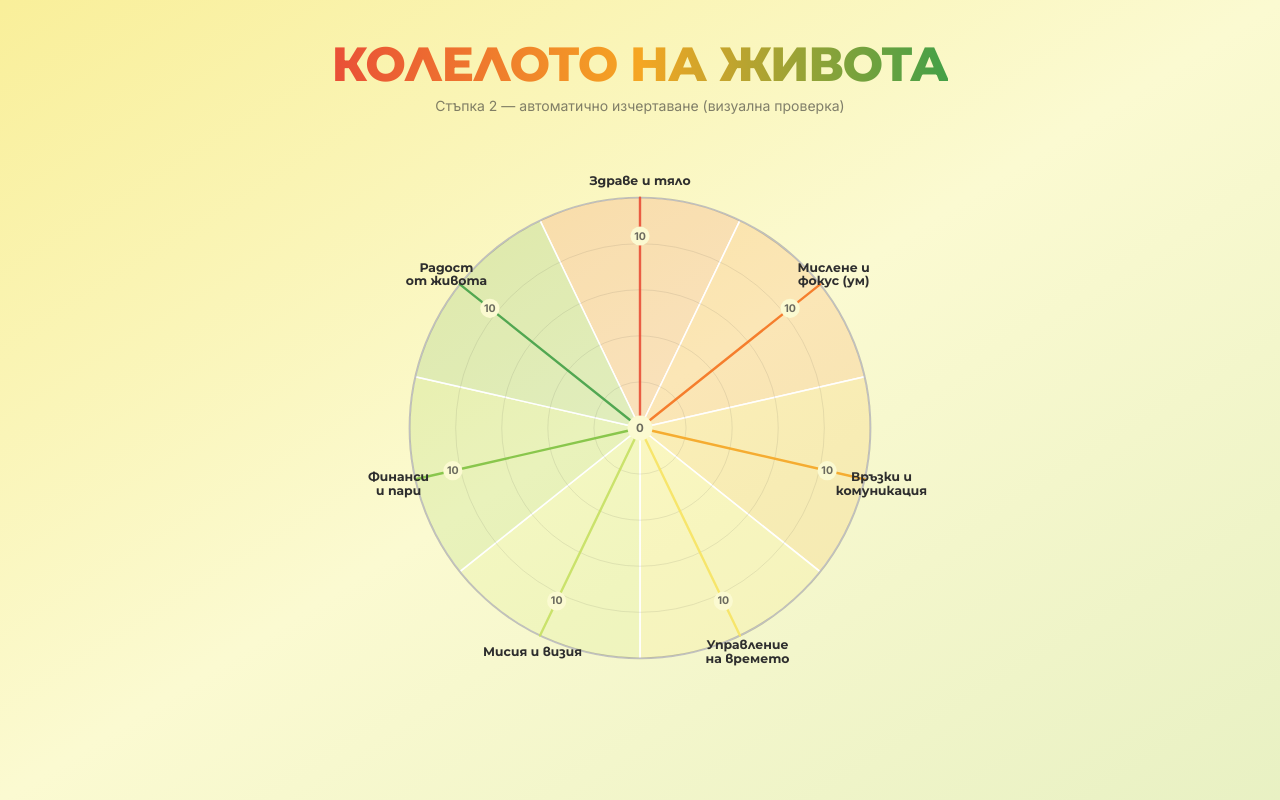
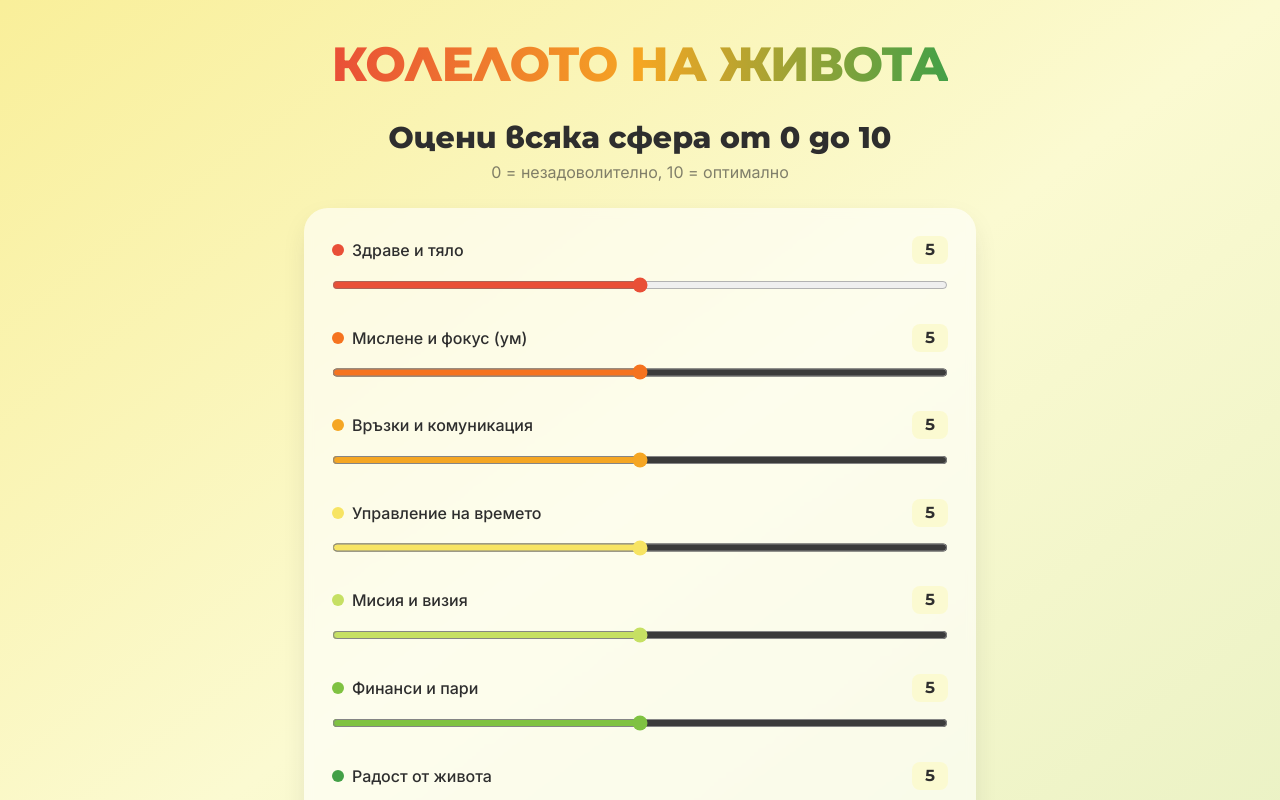
Before and after one commit to Niko5886/The-Wheel-of-Life, a React (Vite) app: page / in a window 1280 px wide. Shown: the top 800 px of the page. Built offline with nearby package versions, Linux system fonts and the light colour scheme; the HTML template or start-up script is replaced by a standard one.

Commit message:
Добавяне на компоненти за стъпка 1 слайдери и подобряване на стиловете за визуализация

```diff
--- a/src/App.tsx
+++ b/src/App.tsx
@@ -1,24 +1,70 @@
+import { useState } from 'react'
+import { AnimatePresence, motion } from 'framer-motion'
+import { ArrowLeft } from 'lucide-react'
+import Step1Sliders from './components/Step1Sliders'
 import WheelSvg from './components/WheelSvg'
 import { createInitialSpheres } from './data/spheres'
+import type { SphereId, Step } from './types'
 
 export default function App() {
-  // Временно (Стъпка 4): статично начално състояние само за визуална проверка.
-  const spheres = createInitialSpheres()
+  // Споделеният state на приложението (§8).
+  const [spheres, setSpheres] = useState(createInitialSpheres)
+  const [step, setStep] = useState<Step>(1)
+
+  const handleScoreChange = (id: SphereId, score: number) => {
+    setSpheres((prev) =>
+      prev.map((s) => (s.id === id ? { ...s, score } : s)),
+    )
+  }
+
+  const goToStep2 = () => {
+    // §8: при прехода 1 → 2 инициализираме точката = оценката.
+    setSpheres((prev) => prev.map((s) => ({ ...s, point: s.score })))
+    setStep(2)
+  }
 
   return (
-    <div className="min-h-screen flex flex-col items-center bg-gradient-to-br from-brand-yellow/50 via-softbg to-brand-green/10 px-4 py-10">
-      <header className="text-center mb-6">
-        <h1 className="font-heading text-3xl md:text-5xl font-extrabold uppercase tracking-tight text-transparent bg-clip-text bg-gradient-to-r from-brand-red via-brand-orange to-brand-green">
+    <div className="flex min-h-screen flex-col items-center bg-gradient-to-br from-brand-yellow/50 via-softbg to-brand-green/10 px-4 py-10">
+      <header className="mb-8 text-center">
+        <h1 className="bg-gradient-to-r from-brand-red via-brand-orange to-brand-green bg-clip-text font-heading text-3xl font-extrabold uppercase tracking-tight text-transparent md:text-5xl">
           Колелото на живота
         </h1>
-        <p className="mt-2 text-sm text-ink/60">
-          Стъпка 2 — автоматично изчертаване (визуална проверка)
-        </p>
       </header>
 
-      <div className="w-full max-w-xl">
-        <WheelSvg spheres={spheres} mode="draw" className="w-full h-auto" />
-      </div>
+      <main className="flex w-full flex-1 flex-col items-center">
+        <AnimatePresence mode="wait">
+          {step === 1 && (
+            <Step1Sliders
+              key="step1"
+              spheres={spheres}
+              onScoreChange={handleScoreChange}
+              onNext={goToStep2}
+            />
+          )}
+
+          {step === 2 && (
+            <motion.div
+              key="step2"
+              initial={{ opacity: 0, y: 16 }}
+              animate={{ opacity: 1, y: 0 }}
+              exit={{ opacity: 0, y: -16 }}
+              transition={{ duration: 0.4, ease: 'easeOut' }}
+              className="flex w-full max-w-xl flex-col items-center"
+            >
+              {/* Провизорно (Стъпка 2 засега): точките/полигонът идват по-късно. */}
+              <WheelSvg spheres={spheres} mode="draw" className="h-auto w-full" />
+              <button
+                type="button"
+                onClick={() => setStep(1)}
+                className="mt-4 inline-flex items-center gap-2 rounded-2xl bg-white/70 px-5 py-2.5 font-heading font-bold text-ink shadow-soft transition hover:brightness-105 active:scale-[.98]"
+              >
+                <ArrowLeft size={20} strokeWidth={2.5} />
+                Назад
+              </button>
+            </motion.div>
+          )}
+        </AnimatePresence>
+      </main>
     </div>
   )
 }
--- a/src/components/Step1Sliders.tsx
+++ b/src/components/Step1Sliders.tsx
@@ -1,2 +1,94 @@
-// TODO: Step1Sliders — слайдери за 7-те сфери (§4, Стъпка 1).
-export {}
+import { motion } from 'framer-motion'
+import { ArrowRight } from 'lucide-react'
+import type { Sphere, SphereId } from '../types'
+import { SPHERES } from '../data/spheres'
+import { MIN_SCORE, MAX_SCORE } from '../lib/geometry'
+
+interface Step1SlidersProps {
+  spheres: Sphere[]
+  onScoreChange: (id: SphereId, score: number) => void
+  onNext: () => void
+}
+
+/** Цвят на сектора по id (§6). */
+const COLOR_BY_ID = new Map(SPHERES.map((s) => [s.id, s.color]))
+
+/**
+ * СТЪПКА 1 — Оценяване (§4). 7 слайдера 0–10 (стъпка 1), всеки с етикет,
+ * видима стойност и цвят на своя сектор. Стойностите се контролират отвън
+ * (споделеният `spheres` state в App). Бутон „Напред →".
+ */
+export default function Step1Sliders({
+  spheres,
+  onScoreChange,
+  onNext,
+}: Step1SlidersProps) {
+  return (
+    <motion.section
+      initial={{ opacity: 0, y: 16 }}
+      animate={{ opacity: 1, y: 0 }}
+      exit={{ opacity: 0, y: -16 }}
+      transition={{ duration: 0.4, ease: 'easeOut' }}
+      className="w-full max-w-2xl mx-auto"
+    >
+      <header className="text-center mb-6">
+        <h2 className="font-heading text-2xl md:text-3xl font-extrabold text-ink">
+          Оцени всяка сфера от 0 до 10
+        </h2>
+        <p className="mt-1 text-ink/60">0 = незадоволително, 10 = оптимално</p>
+      </header>
+
+      <ul className="space-y-5 rounded-3xl bg-white/60 backdrop-blur-sm shadow-soft p-5 md:p-7">
+        {spheres.map((s, i) => {
+          const color = COLOR_BY_ID.get(s.id) ?? '#9CA3AF'
+          return (
+            <motion.li
+              key={s.id}
+              initial={{ opacity: 0, y: 12 }}
+              animate={{ opacity: 1, y: 0 }}
+              transition={{ duration: 0.35, delay: 0.05 + i * 0.06, ease: 'easeOut' }}
+            >
+              <div className="flex items-center justify-between gap-3">
+                <span className="flex items-center gap-2 font-medium text-ink">
+                  <span
+                    className="inline-block h-3 w-3 shrink-0 rounded-full"
+                    style={{ backgroundColor: color }}
+                  />
+                  {s.label}
+                </span>
+                <span
+                  data-testid={`score-${s.id}`}
+                  className="min-w-[2.25rem] rounded-lg bg-softbg px-2 py-0.5 text-center font-heading font-bold tabular-nums text-ink"
+                >
+                  {s.score}
+                </span>
+              </div>
+              <input
+                type="range"
+                min={MIN_SCORE}
+                max={MAX_SCORE}
+                step={1}
+                value={s.score}
+                onChange={(e) => onScoreChange(s.id, Number(e.target.value))}
+                aria-label={s.label}
+                className="wol-range mt-2"
+                style={{ accentColor: color }}
+              />
+            </motion.li>
+          )
+        })}
+      </ul>
+
+      <div className="mt-6 flex justify-end">
+        <button
+          type="button"
+          onClick={onNext}
+          className="inline-flex items-center gap-2 rounded-2xl bg-gradient-to-r from-brand-red to-brand-orange px-6 py-3 font-heading font-bold text-white shadow-soft transition hover:brightness-105 active:scale-[.98]"
+        >
+          Напред
+          <ArrowRight size={20} strokeWidth={2.5} />
+        </button>
+      </div>
+    </motion.section>
+  )
+}
--- a/src/index.css
+++ b/src/index.css
@@ -27,6 +27,15 @@ body,
   height: 100%;
 }
 
+/* Range слайдер (Стъпка 1) — цветът се задава inline чрез accent-color
+   (цвета на сектора, §6). Тук само уголемяваме зоната за докосване. */
+input[type='range'].wol-range {
+  width: 100%;
+  height: 1.6rem;
+  cursor: pointer;
+  touch-action: pan-y;
+}
+
 body {
   margin: 0;
   color: var(--ink);
```
